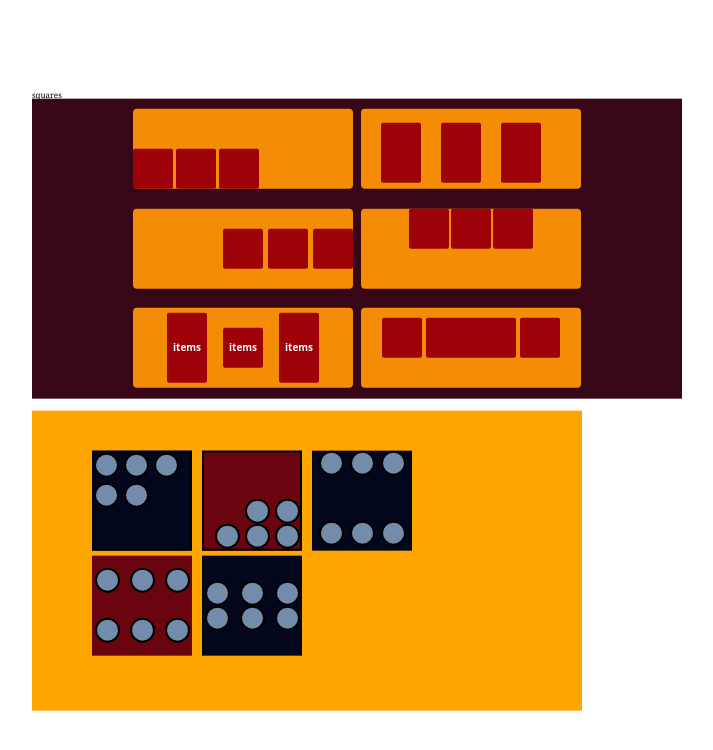
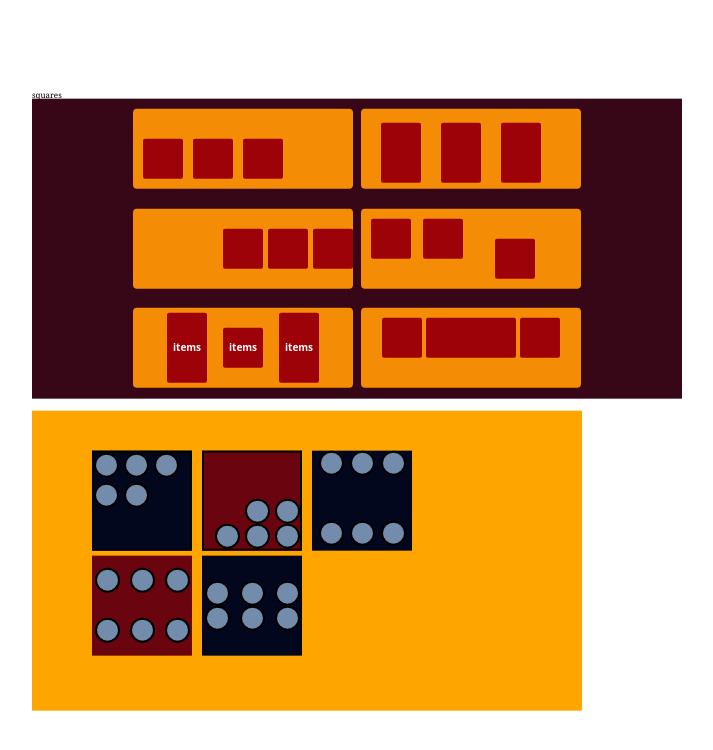
Before and after one commit to Makhadmahaska/flexbox, a plain HTML site: page index.html in a window 1280 px wide. Shown: the whole page, without its empty margins (283-996 px from the left). Drawn offline with Linux system fonts and the light colour scheme.

Commit message:
now i fixed allmost everything

```diff
--- a/styles/style.css
+++ b/styles/style.css
@@ -75,8 +75,8 @@ header{
     display: flex;
     position: relative;
     align-items: flex-end;
-    justify-content: flex-start;
-    gap: 3px;
+
+    gap: 0px;
     border-radius: 4px;
 }
 
@@ -97,7 +97,6 @@ header{
     width: 220px;
     height: 80px;
     display: flex;
-
     position: relative;
     align-items: center;
     justify-content: flex-end;
@@ -110,7 +109,8 @@ header{
     width: 220px;
     height: 80px;
     display: flex;
-    justify-content: center;
+
+
 
     border-radius: 4px;
     gap: 2px;
@@ -165,7 +165,8 @@ header{
     width: 40px;
     height: 40px;
     border-radius: 2px;
-    gap: 50px;
+    margin-left: 10px;
+    margin-bottom: 10px;
 }
 
 
@@ -185,7 +186,6 @@ header{
 }
 
 
-
 .box3 {
     display: flex;
 
@@ -193,6 +193,7 @@ header{
     width: 40px;
     height: 40px;
     border-radius: 2px;
+
 
 
 }
@@ -203,18 +204,11 @@ header{
     width: 40px;
     height: 40px;
     border-radius: 2px;
-    gap: 6px;
+    margin-top: 10px;
+    margin-left: 10px;
 
 
-}
 
-
-.box4_2{
-    display: flex;
-    background-color: #9D0208;
-    width: 40px;
-    height: 40px;
-    border-radius: 2px;
 
 
 }
@@ -230,12 +224,15 @@ header{
 }
 
 
+
 .box4_2{
         display: flex;
         background-color: #9D0208;
         width: 40px;
         height: 40px;
         border-radius: 2px;
+        margin-top: 30px;
+        margin-left: 30px;
 
 
     }
@@ -314,13 +311,6 @@ h6{
     margin-left: 6px;
 
 }
-
-
-
-
-
-
-
 
 
 
```
Also changed, not shown: index.html (renamed from index2.html), 1 other file.
